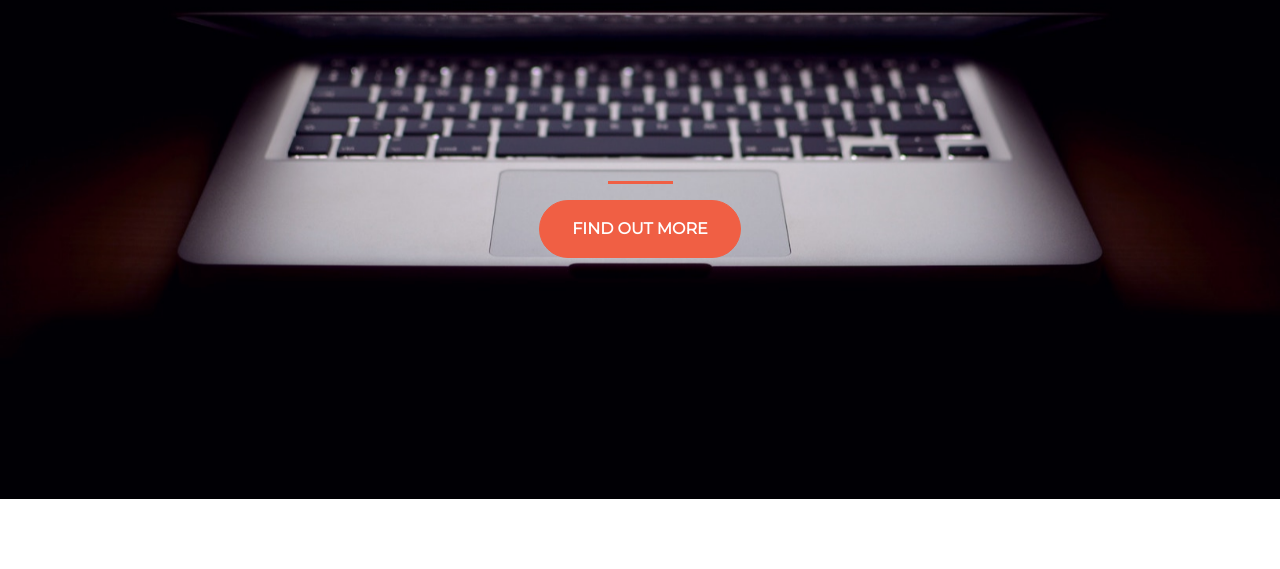
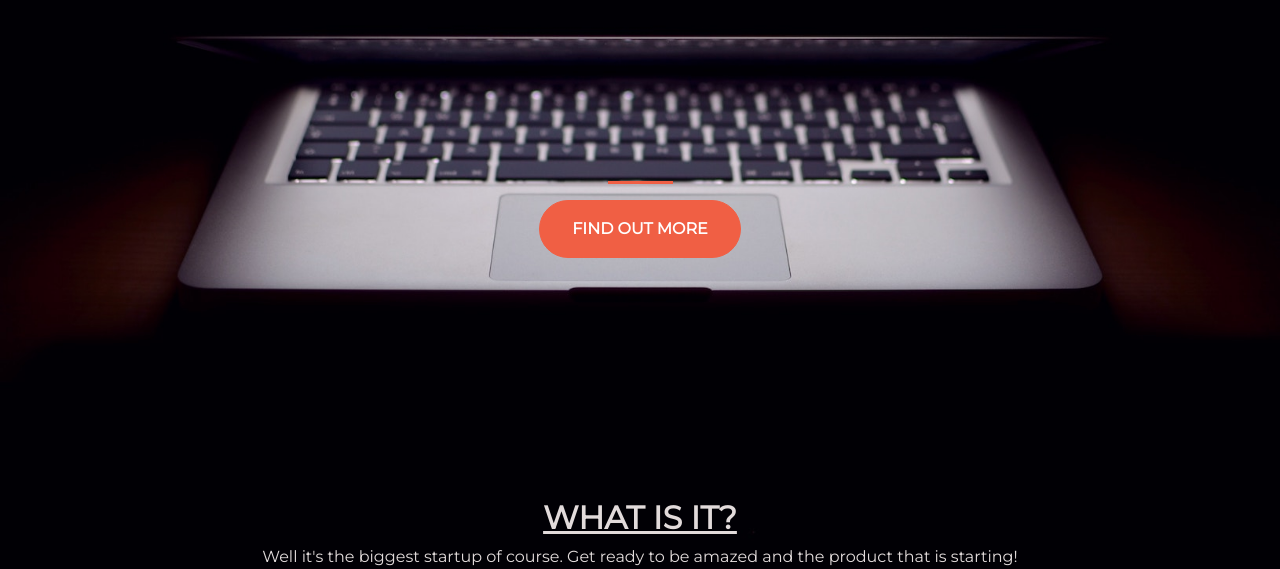
Before and after one commit to hmvitous/startup_of_the_year, a website: page index.html in a window 1280 px wide. Shown: the part 301-870 px from the top of the page. Before the commit the page ends 800 px from the top, so only its background shows below. Drawn offline with nearby package versions, Linux system fonts and the light colour scheme.

Commit message:
Formats html and adds footer to bottom

```diff
--- a/index.html
+++ b/index.html
@@ -4,11 +4,25 @@
     <title>Startup</title>
 
     <meta charset="UTF-8" />
-    <meta name="viewport" content="width=device-width, initial-scale=1.0, shrink-to-fit=no"/>
+    <meta
+      name="viewport"
+      content="width=device-width, initial-scale=1.0, shrink-to-fit=no"
+    />
 
-    <link href="https://fonts.googleapis.com/css2?family=Montserrat&display=swap" rel="stylesheet"/>
-    <link rel="stylesheet" href="https://stackpath.bootstrapcdn.com/bootstrap/4.4.1/css/bootstrap.min.css" integrity="sha384-Vkoo8x4CGsO3+Hhxv8T/Q5PaXtkKtu6ug5TOeNV6gBiFeWPGFN9MuhOf23Q9Ifjh" crossorigin="anonymous"/>
-    <link rel="stylesheet" href="https://cdnjs.cloudflare.com/ajax/libs/animate.css/3.7.2/animate.min.css">
+    <link
+      href="https://fonts.googleapis.com/css2?family=Montserrat&display=swap"
+      rel="stylesheet"
+    />
+    <link
+      rel="stylesheet"
+      href="https://stackpath.bootstrapcdn.com/bootstrap/4.4.1/css/bootstrap.min.css"
+      integrity="sha384-Vkoo8x4CGsO3+Hhxv8T/Q5PaXtkKtu6ug5TOeNV6gBiFeWPGFN9MuhOf23Q9Ifjh"
+      crossorigin="anonymous"
+    />
+    <link
+      rel="stylesheet"
+      href="https://cdnjs.cloudflare.com/ajax/libs/animate.css/3.7.2/animate.min.css"
+    />
     <link rel="stylesheet" type="text/css" href="style.css" />
   </head>
   <body>
@@ -16,7 +30,7 @@
       <div class="row">
         <header class="text-center col-12 animated slideInDown">
           <h1 class="text-uppercase">
-            <strong >The Biggest Startup Event of the Year</strong>
+            <strong>The Biggest Startup Event of the Year</strong>
           </h1>
         </header>
         <div class="buffer col-12"></div>
@@ -26,7 +40,17 @@
             <button class="btn btn-primary btn-xl">Find out more</button>
           </a>
         </section>
+        <div class="buffer2 col-12"></div>
       </div>
     </div>
+    <footer class="text-center col-12" id="question">
+      <h2 class="text-uppercase">
+        <strong><u>What Is It?</u></strong>
+      </h2>
+      <p>
+        Well it's the biggest startup of course. Get ready to be amazed and the
+        product that is starting!
+      </p>
+    </footer>
   </body>
 </html>
--- a/style.css
+++ b/style.css
@@ -45,3 +45,14 @@ hr {
 .btn-xl {
   padding: 1rem 2rem;
 }
+
+#question {
+  color: #e2dbdb;
+  width: 100%;
+}
+
+footer {
+  position: fixed;
+  bottom: 100;
+  left: 0;
+}
```
